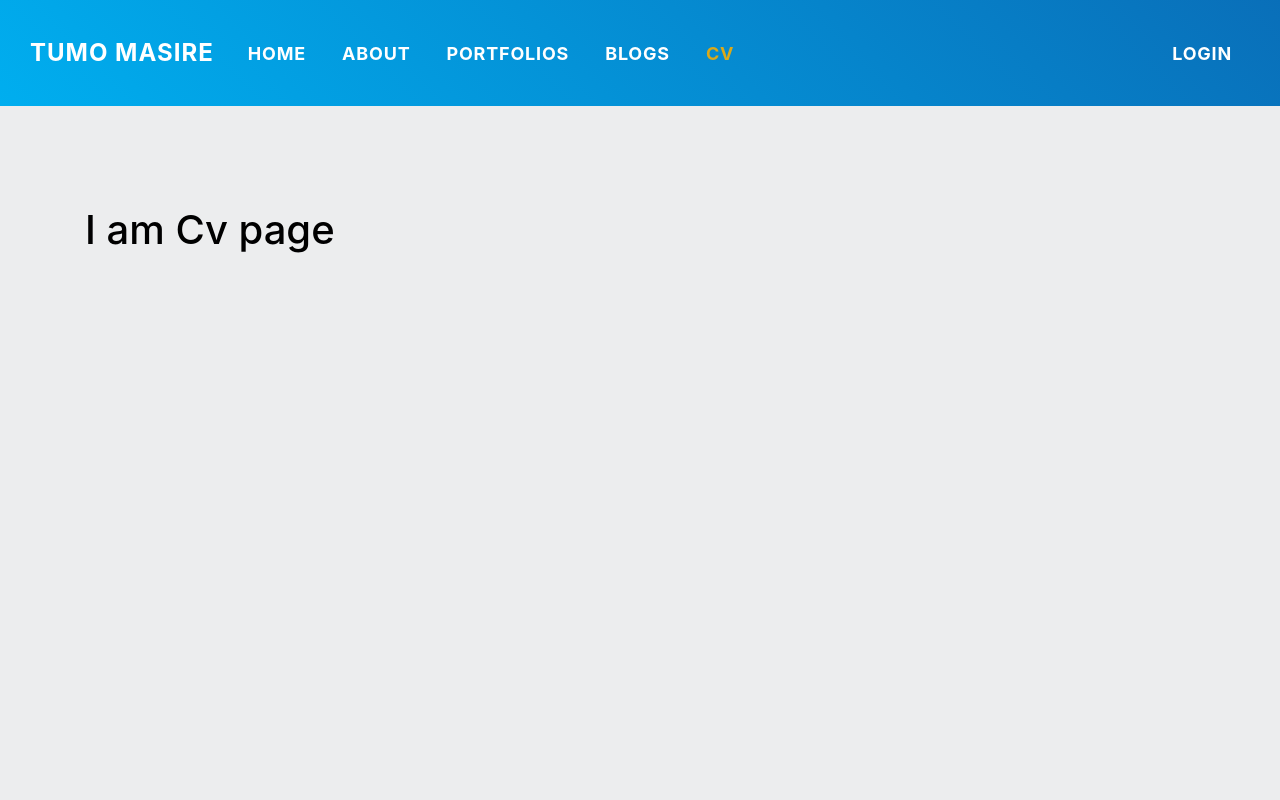
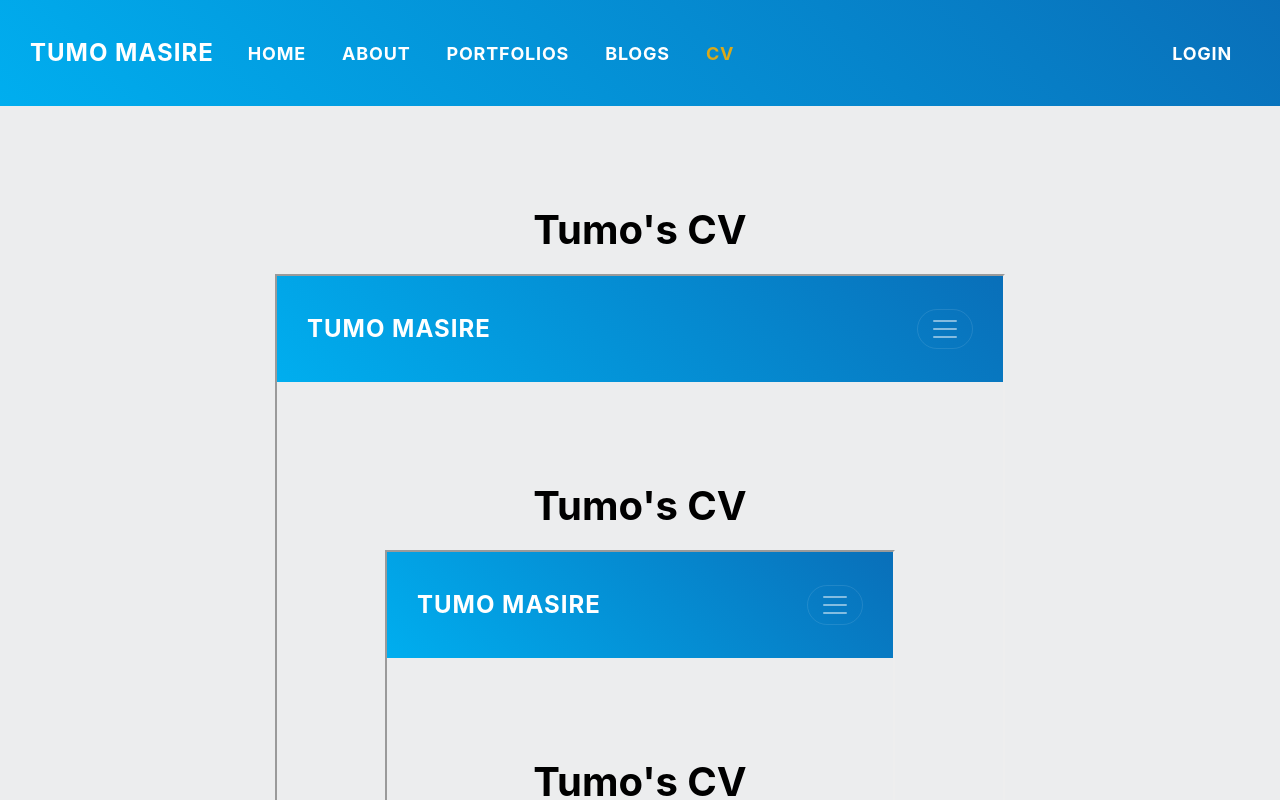
Before and after one commit to TumoM/Portfolio-Tumo, a Next.js app: page /cv in a window 1280 px wide. Shown: the top 800 px of the page. Built offline with nearby package versions, Linux system fonts and the light colour scheme; no server answers.

Commit message:
Basic CV

```diff
--- a/package.json
+++ b/package.json
@@ -21,6 +21,7 @@
     "react-datepicker": "^4.1.1",
     "react-dom": "^17.0.2",
     "react-hook-form": "^7.12.1",
+    "react-pdf": "^5.3.2",
     "react-resize-detector": "^6.7.4",
     "react-toastify": "^7.0.4",
     "react-typed": "^1.2.0",
--- a/pages/cv.tsx
+++ b/pages/cv.tsx
@@ -2,14 +2,19 @@ import BaseLayout from 'components/layouts/BaseLayout'
 import React from "react"
 import BasePage from 'components/BasePage'
 import { useUser } from '@auth0/nextjs-auth0';
+import {Col, Row} from "reactstrap";
 
 const Cv = () =>  {
   const { user, error, isLoading } = useUser();
 
   return (
     <BaseLayout user={user} loading={isLoading}>
-        <BasePage>
-           <h1>I am Cv page</h1>
+        <BasePage header={"Tumo's CV"}>
+          <Row>
+            <Col md={{size: 8, offset: 2}}>
+              <iframe style={{width: '100%', height: '800px'}} src="/tumo_cv.pdf"/>
+            </Col>
+          </Row>
         </BasePage>
     </BaseLayout>
   )
```
Also changed, not shown: 1 other file (tests, documents, lock files or other folders).
